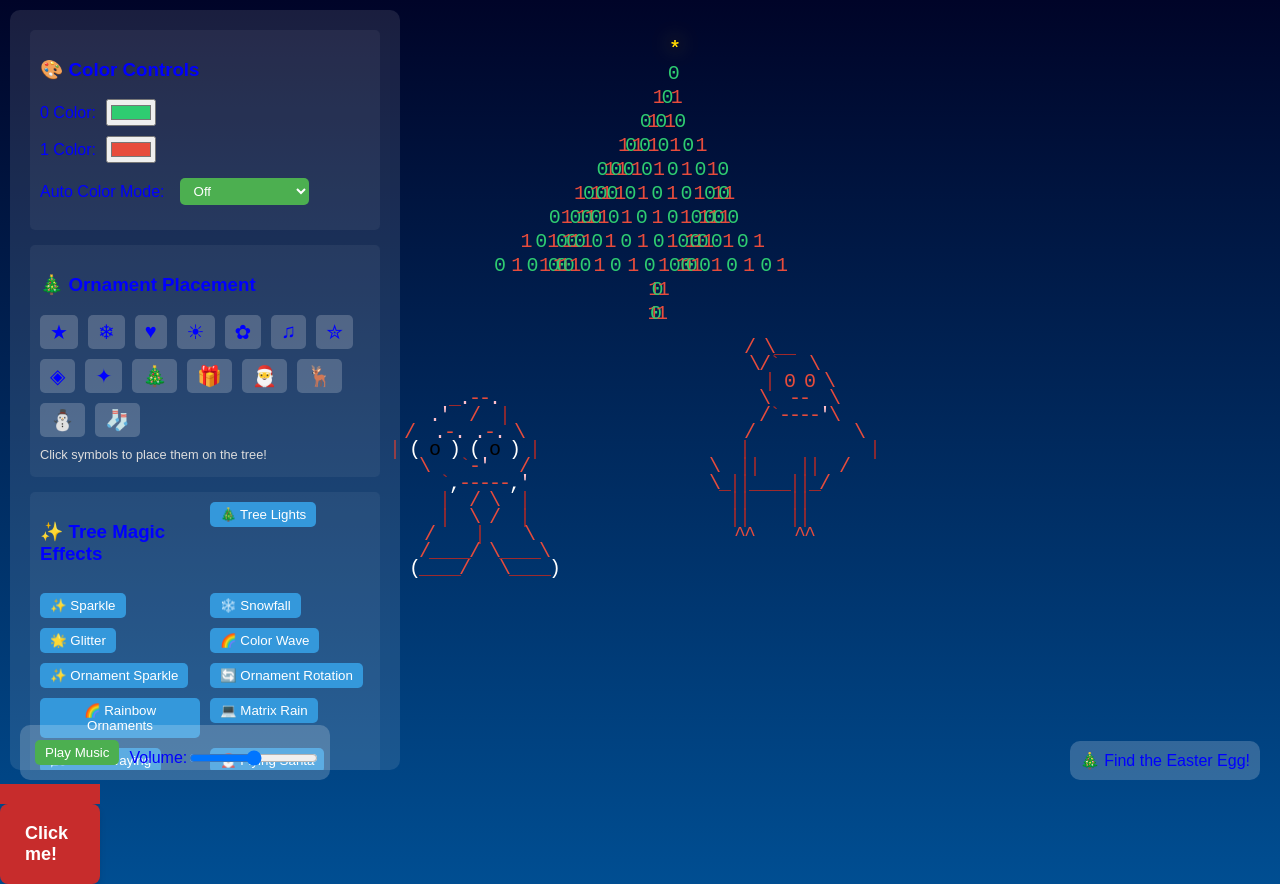
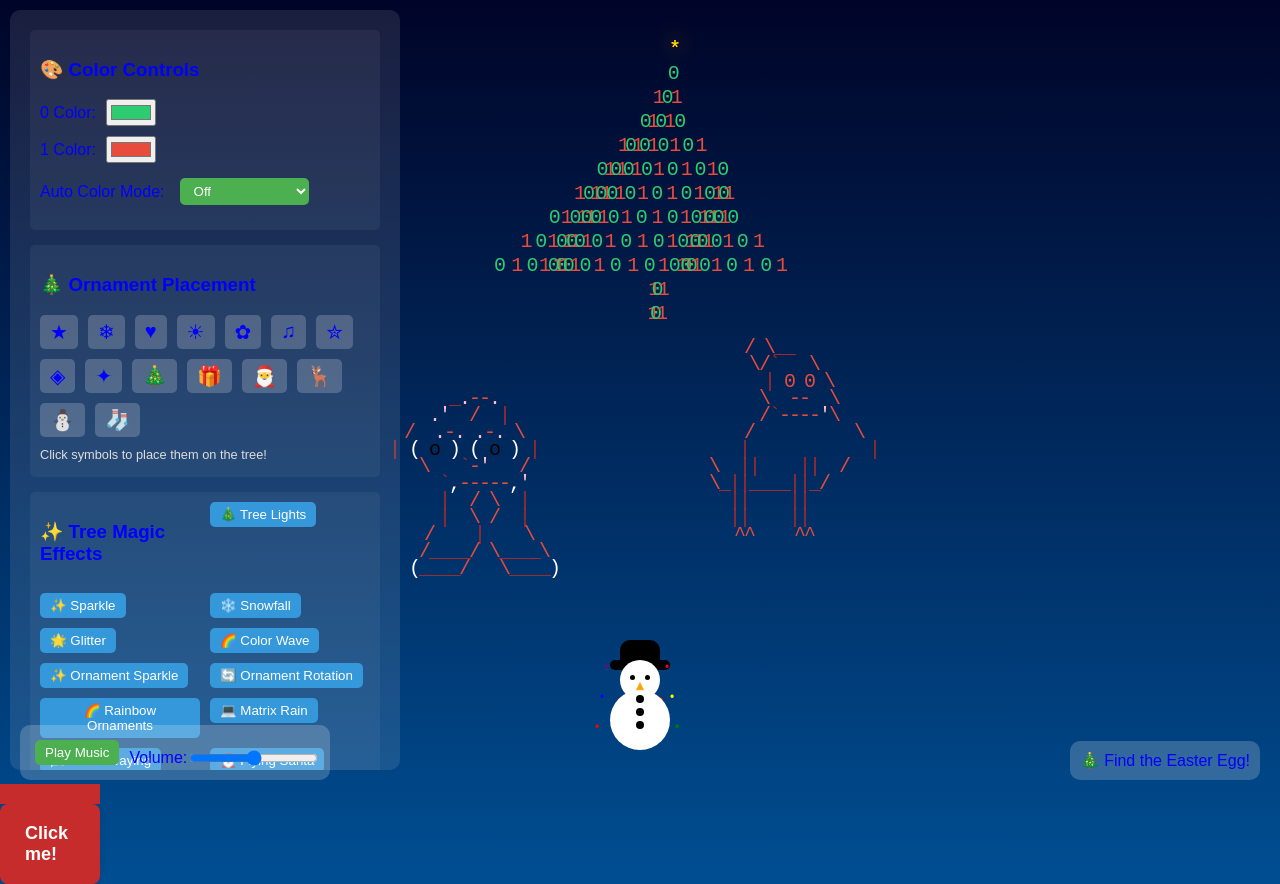
Before and after one commit to adudddd/wrbb, a plain HTML site: page index.html in a window 1280 px wide. Drawn offline with Linux system fonts and the light colour scheme.

Commit message:
Update index.html

```diff
--- a/index.html
+++ b/index.html
@@ -1,11 +1,10 @@
-
 <!DOCTYPE html>
 <html lang="en">
 <head>
     <meta charset="UTF-8">
     <title>Magical Christmas Binary Tree</title>
     <style>
-       body {
+        body {
             margin: 0;
             overflow: hidden;
             background: linear-gradient(to bottom, #000428, #004e92);
@@ -148,7 +147,8 @@
             color: #ddd;
             min-height: 20px;
         }
-@keyframes ornamentDance {
+
+        @keyframes ornamentDance {
             0%, 100% { transform: rotate(0deg); }
             25% { transform: rotate(-10deg); }
             75% { transform: rotate(10deg); }
@@ -222,6 +222,7 @@
             visibility: visible;
             opacity: 1;
         }
+
         #controls .control-section:nth-child(3) {
           display: grid;
           grid-template-columns: repeat(2, 1fr); /* Two columns grid */
@@ -232,13 +233,139 @@
           width: auto; /* Adjust width as needed */
           margin: 0; /* Remove default margin */
         }
+
+        @keyframes blink {
+            0%, 100% { opacity: 1; }
+            50% { opacity: 0; }
+        }
+
+        .light {
+            animation: blink 1s infinite;
+            font-size: 12px;
+        }
+
+        #snowman {
+            position: absolute;
+            bottom: 50px;
+            left: 50%;
+            transform: translateX(-50%);
+            width: 100px;
+            height: 150px;
+            z-index: 1;
+        }
+
+        .snowman-body {
+            position: absolute;
+            width: 60px;
+            height: 60px;
+            background-color: white;
+            border-radius: 50%;
+            left: 20px;
+            bottom: 0;
+            display: flex;
+            flex-direction: column;
+            align-items: center;
+        }
+
+        .snowman-head {
+            position: absolute;
+            width: 40px;
+            height: 40px;
+            background-color: white;
+            border-radius: 50%;
+            left: 30px;
+            bottom: 50px;
+        }
+
+        .snowman-eye {
+            position: absolute;
+            width: 5px;
+            height: 5px;
+            background-color: black;
+            border-radius: 50%;
+        }
+
+        .snowman-eye.left {
+            top: 15px;
+            left: 10px;
+        }
+
+        .snowman-eye.right {
+            top: 15px;
+            right: 10px;
+        }
+
+        .snowman-nose {
+            position: absolute;
+            width: 0;
+            height: 0;
+            border-left: 5px solid transparent;
+            border-right: 5px solid transparent;
+            border-bottom: 10px solid orange;
+            top: 22px;
+            left: 50%;
+            transform: translateX(-50%);
+        }
+
+        .snowman-button {
+            width: 8px;
+            height: 8px;
+            background-color: black;
+            border-radius: 50%;
+            margin-top: 5px;
+        }
+
+        .snowman-scarf {
+            position: absolute;
+            width: 45px;
+            height: 8px;
+            background-color: red;
+            bottom: 45px;
+            left: 28px;
+            border-radius: 4px;
+        }
+
+        .snowman-hat {
+            position: absolute;
+            width: 40px;
+            height: 30px;
+            background-color: black;
+            bottom: 80px;
+            left: 30px;
+            border-top-left-radius: 10px;
+            border-top-right-radius: 10px;
+        }
+
+        .snowman-hat:before {
+            content: '';
+            position: absolute;
+            width: 60px;
+            height: 10px;
+            background-color: black;
+            bottom: 0;
+            left: -10px;
+            border-radius: 5px;
+        }
     </style>
 </head>
-
 <body>
     <canvas id="treeCanvas"></canvas>
     <canvas id="snowCanvas"></canvas>
     <canvas id="glitterCanvas"></canvas>
+    <div id="snowman">
+        <div class="snowman-hat"></div>
+        <div class="snowman-head">
+            <div class="snowman-eye left"></div>
+            <div class="snowman-eye right"></div>
+            <div class="snowman-nose"></div>
+        </div>
+        <div class="snowman-scarf"></div>
+        <div class="snowman-body">
+            <div class="snowman-button"></div>
+            <div class="snowman-button"></div>
+            <div class="snowman-button"></div>
+        </div>
+    </div>
     <audio id="christmasAudio" loop>
         <source src="YOUR_CHRISTMAS_MUSIC_URL" type="audio/mpeg">
         Your browser does not support the audio element.
@@ -365,6 +492,7 @@
         let matrixColumns = [];
         let swayAngle = 0;
         let isSwaying = false;
+        let snowmanLightIntervals = [];
 
         // Flying Santa variables
         const santaAndReindeerData = [
@@ -792,7 +920,7 @@
 
               for (let j = 0; j < row.length; j++) {
                 const char = row[j];
-                treeCtx.fillStyle = "white"; // Default color for Santa
+                                treeCtx.fillStyle = "white"; // Default color for Santa
 
                 // Check for color mode effects
                 if (colorModeInterval) {
@@ -1540,8 +1668,48 @@
                 }, 50);
             }
         };
+
+         function placeSnowmanLights() {
+            const snowmanBody = document.querySelector('.snowman-body');
+            const lightColors = ['red', 'green', 'blue', 'yellow', 'purple'];
+            const lightPositions = [
+                { x: -15, y: 30 },
+                { x: 65, y: 30 },
+                { x: -10, y: 0 },
+                { x: 60, y: 0 },
+                { x: -5, y: -30 },
+                { x: 55, y: -30 }
+            ];
+
+            lightPositions.forEach((pos, index) => {
+                const light = document.createElement('div');
+                light.classList.add('light');
+                light.style.position = 'absolute';
+                light.style.left = `${pos.x}px`;
+                light.style.top = `${pos.y}px`;
+                light.style.color = lightColors[index % lightColors.length];
+                light.textContent = '•';
+                snowmanBody.appendChild(light);
+            });
+        }
+
+        function toggleSnowmanLights() {
+            snowmanLightIntervals.forEach(clearInterval);
+            snowmanLightIntervals = [];
+
+            const lights = document.querySelectorAll('.light');
+            lights.forEach((light, index) => {
+                const interval = setInterval(() => {
+                    light.style.color = light.style.color ? '' : ['red', 'green', 'blue', 'yellow', 'purple'][index % 5];
+                }, 500);
+                snowmanLightIntervals.push(interval);
+            });
+        }
+
         // Initialize the application
         init();
+        placeSnowmanLights();
+        toggleSnowmanLights();
     </script>
 </body>
 </html>
```
